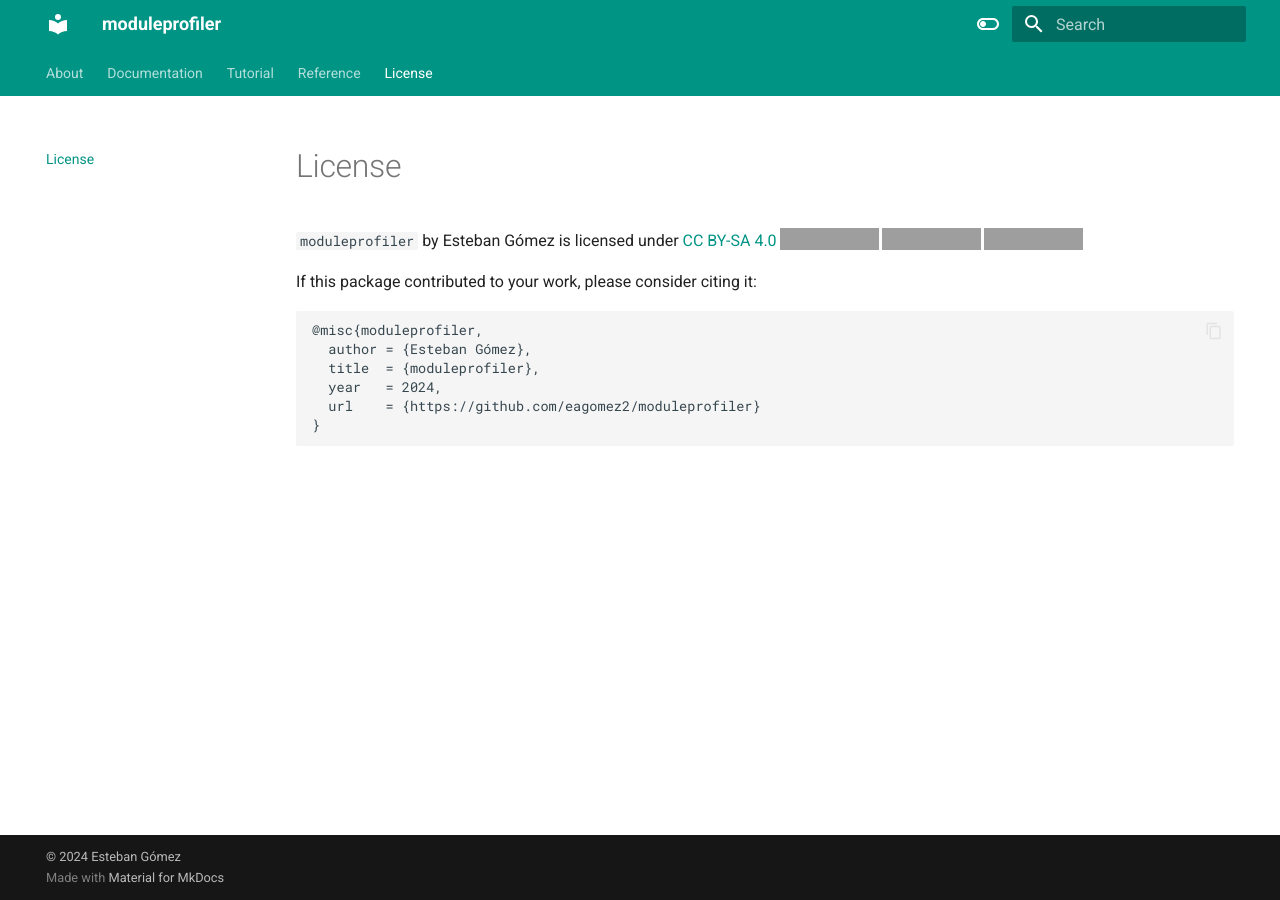
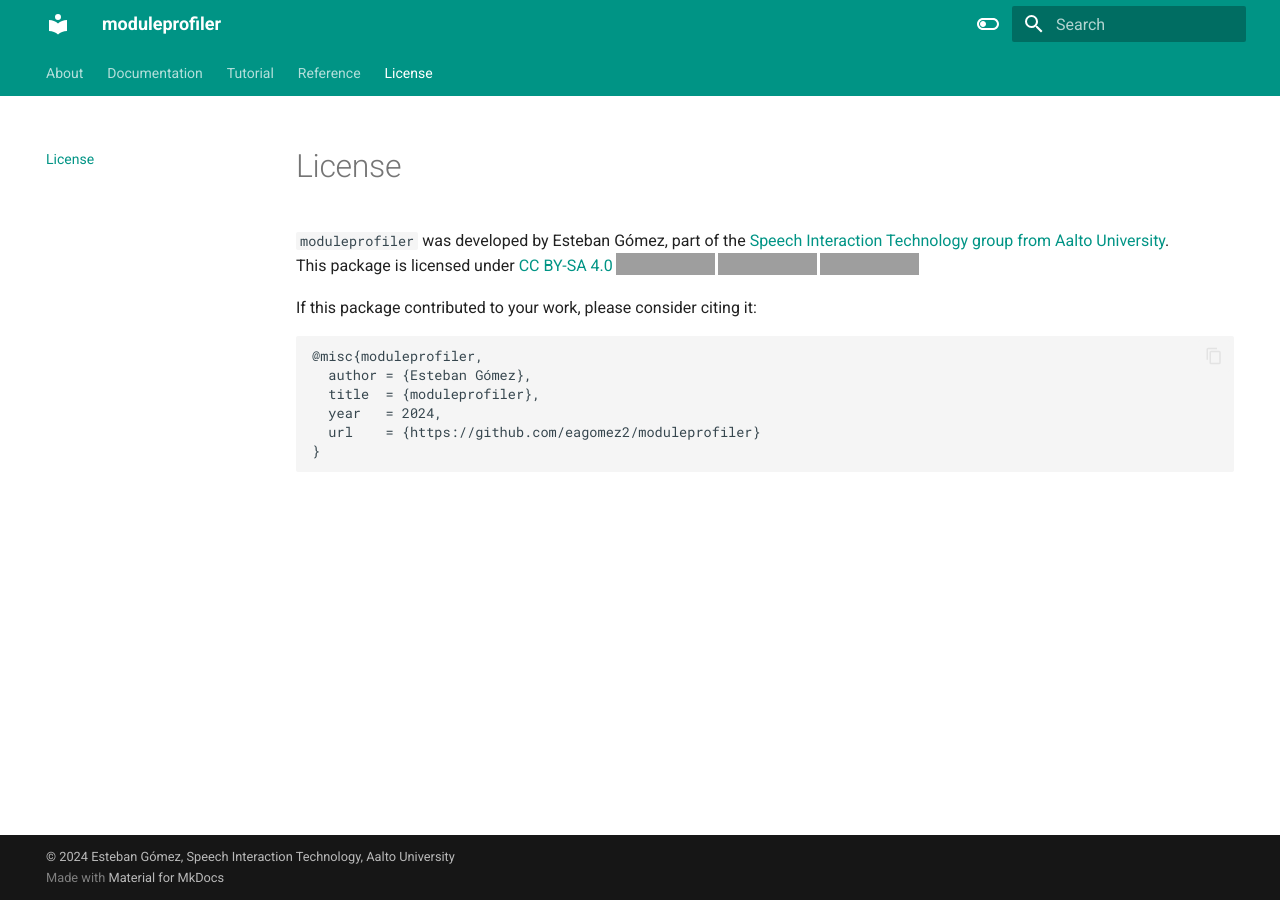
Before and after one commit to eagomez2/moduleprofiler, an MkDocs documentation site: the page built from docs/license.md, in a window 1280 px wide. Built offline with MkDocs 1.6.1 and Material for MkDocs 9.7.7, drawn with Linux system fonts in a browser that asks for light colours; comment, search, counter and statistics services are not loaded; grey boxes are pictures that could not be loaded.

```diff
--- a/docs/license.md
+++ b/docs/license.md
@@ -1,4 +1,5 @@
-`moduleprofiler` by <span property="cc:attributionName">Esteban Gómez</span> is licensed under <a href="https://creativecommons.org/licenses/by-sa/4.0/?ref=chooser-v1" target="_blank" rel="license noopener noreferrer" style="display:inline-block;">CC BY-SA 4.0<img style="height:22px!important;margin-left:3px;vertical-align:text-bottom;" src="https://mirrors.creativecommons.org/presskit/icons/cc.svg?ref=chooser-v1" alt=""><img style="height:22px!important;margin-left:3px;vertical-align:text-bottom;" src="https://mirrors.creativecommons.org/presskit/icons/by.svg?ref=chooser-v1" alt=""><img style="height:22px!important;margin-left:3px;vertical-align:text-bottom;" src="https://mirrors.creativecommons.org/presskit/icons/sa.svg?ref=chooser-v1" alt=""></a></p>
+`moduleprofiler` was developed by <span property="cc:attributionName">Esteban Gómez</span>, part of the <a href="https://www.aalto.fi/en/department-of-information-and-communications-engineering/speech-interaction-technology" target="_blank">Speech Interaction Technology group from Aalto University</a>.
+This package is licensed under <a href="https://creativecommons.org/licenses/by-sa/4.0/?ref=chooser-v1" target="_blank" rel="license noopener noreferrer" style="display:inline-block;">CC BY-SA 4.0<img style="height:22px!important;margin-left:3px;vertical-align:text-bottom;" src="https://mirrors.creativecommons.org/presskit/icons/cc.svg?ref=chooser-v1" alt=""><img style="height:22px!important;margin-left:3px;vertical-align:text-bottom;" src="https://mirrors.creativecommons.org/presskit/icons/by.svg?ref=chooser-v1" alt=""><img style="height:22px!important;margin-left:3px;vertical-align:text-bottom;" src="https://mirrors.creativecommons.org/presskit/icons/sa.svg?ref=chooser-v1" alt=""></a></p>
 
 If this package contributed to your work, please consider citing it:
 
--- a/mkdocs.yml
+++ b/mkdocs.yml
@@ -21,7 +21,7 @@ nav:
       - modules/tanh.md
   - License: license.md
 copyright: |
-  &copy; 2024 <a href="https://www.estebangomez.me" target="_blank">Esteban Gómez</a>
+  &copy; 2024 <a href="https://www.estebangomez.me" target="_blank">Esteban Gómez</a>, <a href="https://www.aalto.fi/en/department-of-information-and-communications-engineering/speech-interaction-technology" target="_blank">Speech Interaction Technology, Aalto University</a>
 theme:
   name: material
   features:
```
Also changed, not shown: README.md (+2 -0 lines).
